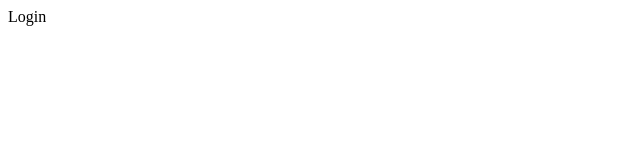
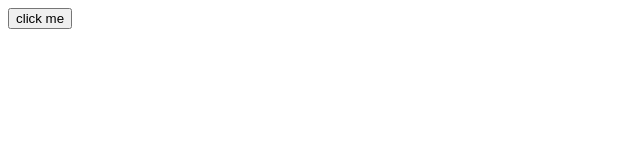
Before and after one commit to kizito-1/kodecamp-dashboard, a React (Vite) app: page / in a window 1280 px wide. Shown: the top 160 px of the page, without its empty margins (0-640 px from the left). Built offline with nearby package versions, Linux system fonts and the light colour scheme.

Commit message:
working on the project

```diff
--- a/src/Pages/Login.jsx
+++ b/src/Pages/Login.jsx
@@ -1,9 +1,17 @@
 import React from 'react'
-import { useEffect } from 'react'
+import { useEffect, useState } from 'react'
 
 const Login = () => {
+ let [count, setCount] = useState(0)
+
+  useEffect(() => {
+    console.log(`You clicked me ${count} times`)
+  }, [count])
+
   return (
-    <div>Login</div>
+    <div>
+      <button onClick={() => setCount(count++)}>click me</button>
+    </div>
   )
 }
 
```
